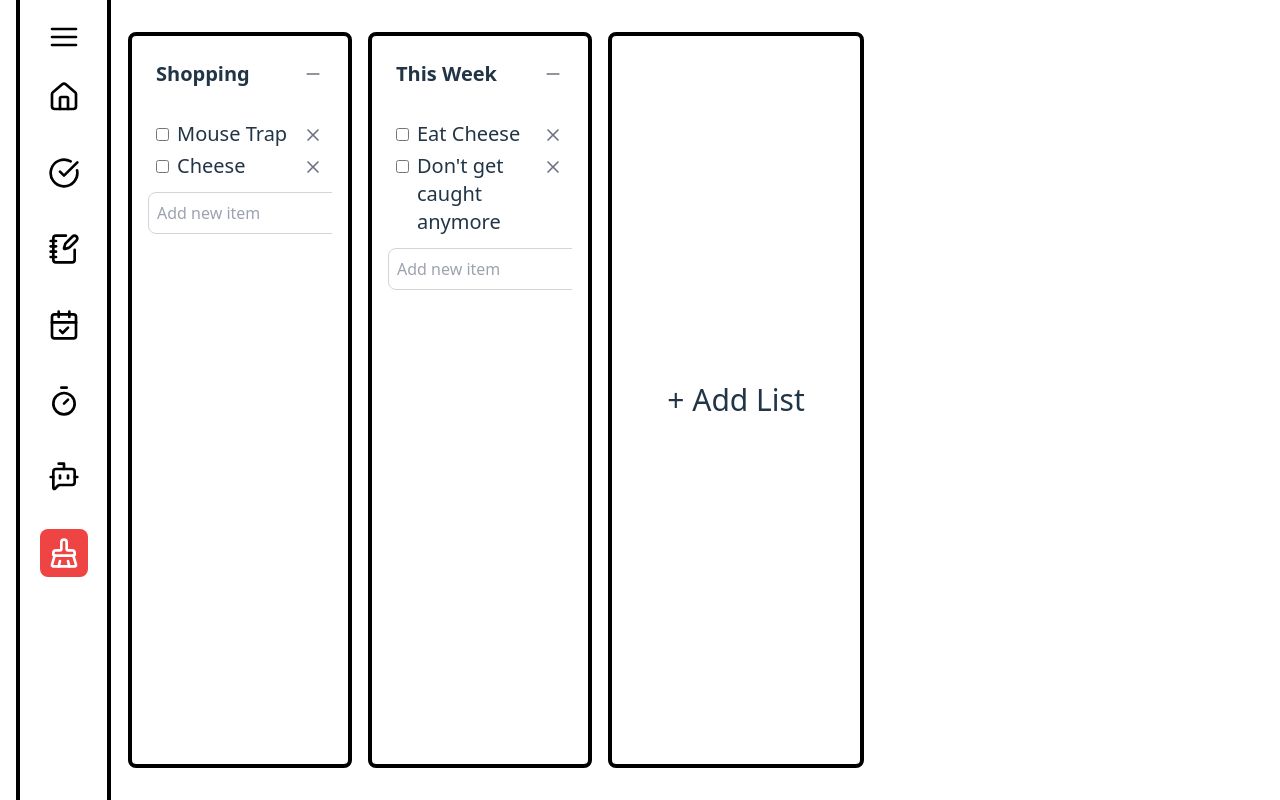
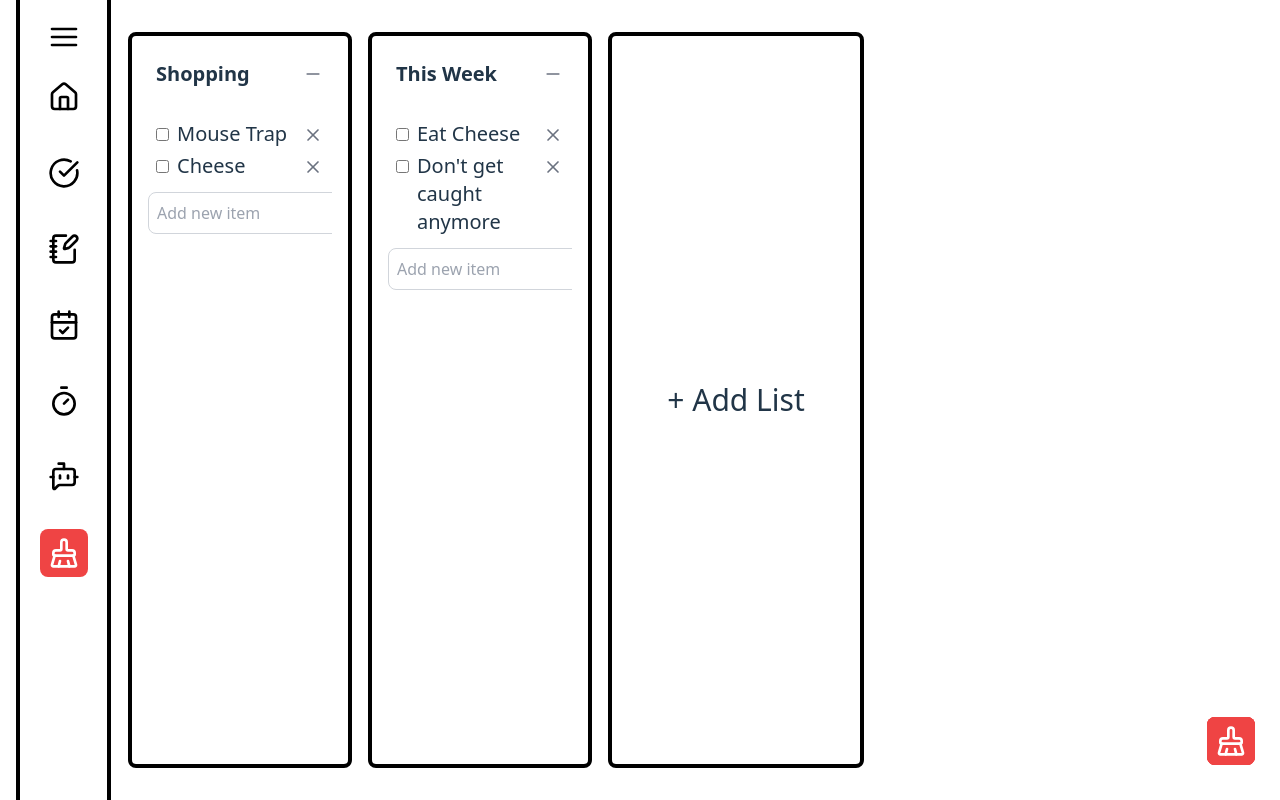
Before and after one commit to 05rentao/grit-hub, a React (Vite) app: page /todo in a window 1280 px wide. Built offline with nearby package versions, Linux system fonts and the light colour scheme.

Commit message:
feat: add word count on existing entries

```diff
--- a/src/components/JournalPage.tsx
+++ b/src/components/JournalPage.tsx
@@ -10,6 +10,10 @@ export default function JournalBlock() {
   const selectedEntry = useMemo(() => {
     return entries.find(entry => entry.id === selectedEntryID) ?? null;
   }, [entries, selectedEntryID]);
+
+  const wordCount = (words : String) => {
+    return words.trim().split(/\s+/).length
+  }
 
   useEffect(() => {
     if (selectedEntry) {
@@ -80,7 +84,10 @@ export default function JournalBlock() {
 
               <h3 className="font-bold">{entry.title}</h3>
               <p className="line-clamp-2">{entry.content}</p>
-              <small>{new Date(entry.timestamp).toLocaleString()}</small>
+              <div className="text-gray-500 text-sm flex flex-row justify-start items-center">
+                <small>{new Date(entry.timestamp).toLocaleString()}</small>
+                <small className="ml-4">{wordCount(entry.content)} words</small>
+              </div>
 
             </div>
             <div>
--- a/src/components/PomodoroPage.tsx
+++ b/src/components/PomodoroPage.tsx
@@ -54,6 +54,7 @@ export default function PomodoroPage() {
       <button
         onClick={() => {
           setIsEditing(false);
+
           getPrimaryButtonConfig().action();
         }}
         className={`
--- /dev/null
+++ b/src/components/ResetStorageButton.tsx
@@ -0,0 +1,35 @@
+import React from 'react';
+import { BrushCleaning } from 'lucide-react';
+
+export default function ResetStorageButton({
+    storageKey,
+    label = 'Reset',
+    className = '',
+}: {
+    storageKey: string;
+    label?: string;
+    className?: string;
+}) {
+    return (
+        <div className="fixed bottom-4 right-4 z-50">
+        <button
+            onClick={() => {
+            localStorage.removeItem(storageKey);
+            window.location.reload();
+            }}
+            className="flex flex-col items-center group"
+        >
+            <BrushCleaning
+            size={48}
+            className="p-2 rounded-lg m-2
+                bg-red-500 text-white
+                hover:bg-red-700
+                transition-colors duration-300 cursor-pointer"
+            />
+            <span className="text-xs -mt-1.5 opacity-0 group-hover:opacity-100 transition">
+            configs
+            </span>
+        </button>
+        </div>
+    );
+}
--- a/src/components/TodoPage.jsx
+++ b/src/components/TodoPage.jsx
@@ -1,6 +1,7 @@
 import { useState } from 'react';
 import useTodoManager from '../hooks/useTodoManager.js';
 import { X, Minus } from 'lucide-react';
+import ResetStorageButton from './ResetStorageButton.js';
 
 
 export default function TodoPage() {
@@ -82,7 +83,7 @@ export function TodoList({ name, items, onAddItem, onDeleteList, onToggleItem, o
           </button>
       </div>
 
-      <div className="flex flex-1 w-full h-full flex-col justify-start overflow-y-scroll overflow-x-hidden ">
+      <div className="flex flex-1 w-full h-full flex-col justify-start overflow-y-auto overflow-x-hidden ">
         {/* list of all items in this list */}
         <ul className="pl-2">
           {items.map((item, j) => (
@@ -139,7 +140,7 @@ export function TodoItem({ item, onToggle, onDelete}) {
         >
         <X size={20} />
       </button>
-
+      <ResetStorageButton storageKey='todo-lists' />
     </div>
   );
 }
```
